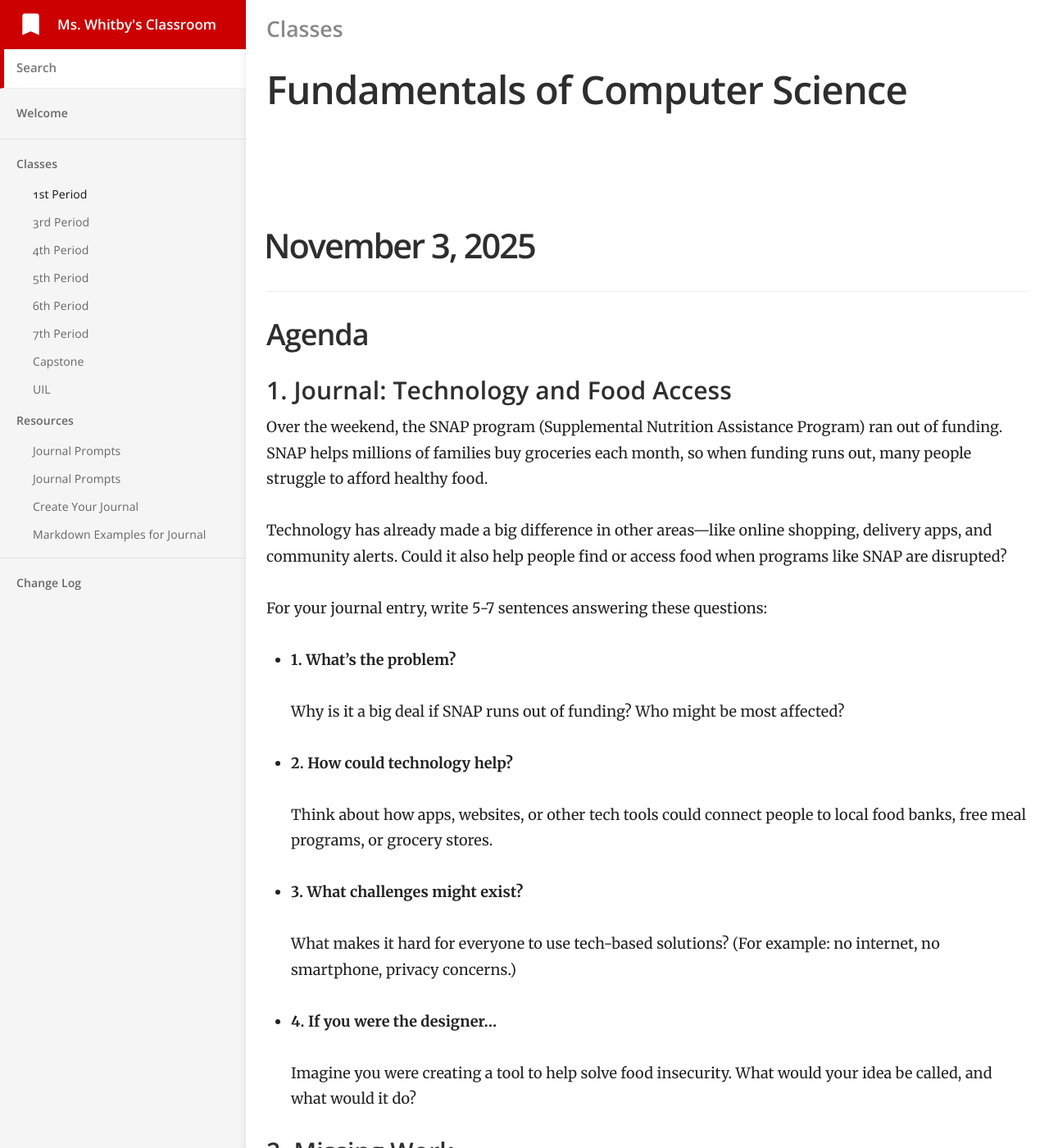
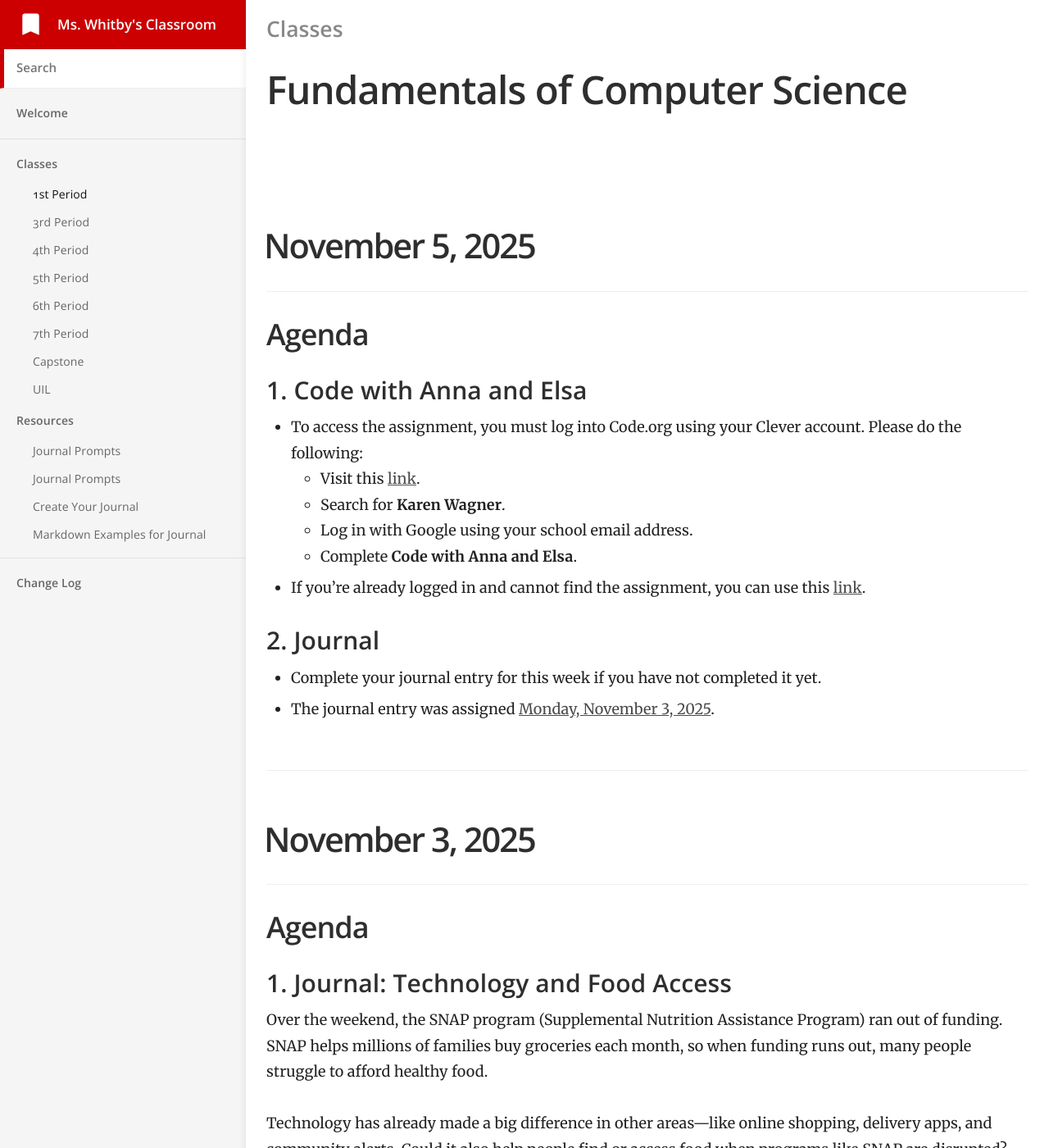
Before and after one commit to mswhitby/classroom, a Jekyll site: the page built from _docs/classes/1st.md, in a window 1280 px wide and 1400 px high. Shown: the whole window at 82% size. Built offline with Jekyll 4.4.1, drawn with Linux system fonts in a browser that asks for light colours.

Commit message:
Updated lessons

```diff
--- a/_docs/classes/1st.md
+++ b/_docs/classes/1st.md
@@ -4,6 +4,27 @@ subtitle: Fundamentals of Computer Science
 category: Classes
 order: 1
 ---
+
+# November 5, 2025
+
+## Agenda
+
+### 1. Code with Anna and Elsa
+
+- To access the assignment, you must log into Code.org using your Clever account. Please do the following:
+    - Visit this [link](https://clever.com/oauth/district-picker?client_id=2f27405716644a951b23&redirect_uri=https%3A%2F%2Fstudio.code.org%2Fusers%2Fauth%2Fclever%2Fcallback&response_type=code&state=ede33ff61289cf32708a0f54079cdd23e31d0b0a02b0e0e8).
+    - Search for **Karen Wagner**.
+    - Log in with Google using your school email address.
+    - Complete **Code with Anna and Elsa**.
+
+- If you're already logged in and cannot find the assignment, you can use this [link](https://studio.code.org/courses/frozen/units/1/lessons/1/levels/1).
+
+### 2. Journal
+
+- Complete your journal entry for this week if you have not completed it yet.
+- The journal entry was assigned [Monday, November 3, 2025](https://github.com/mswhitby/WHSTechNotes/blob/main/journal.md#november-3-2025).
+
+----
 
 # November 3, 2025
 
```
